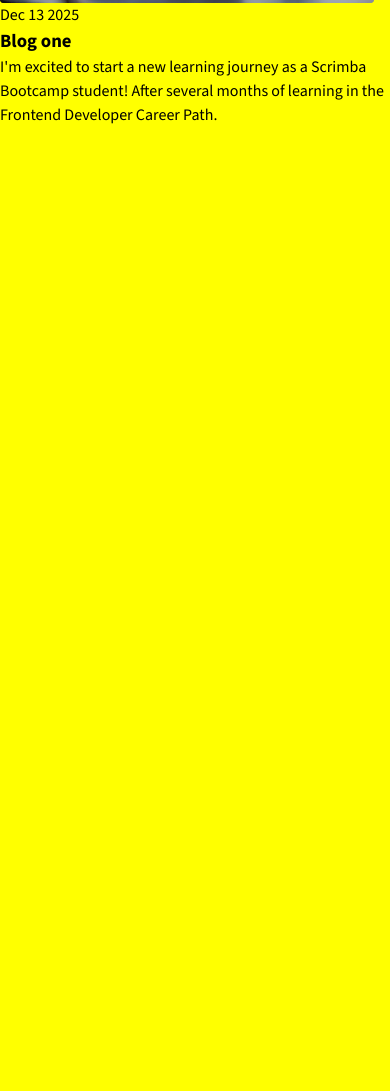
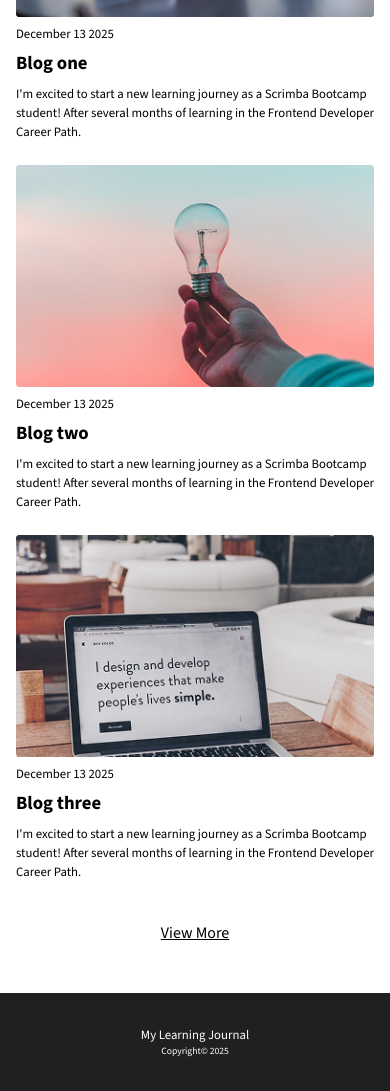
Before and after one commit to Okumu87/Learning-journal, a website built with Vite: page index.html in a window 390 px wide. Shown: the part 554-1645 px from the top of the page. Before the commit the page ends 844 px from the top, so only its background shows below. Built offline with nearby package versions, Linux system fonts and the light colour scheme.

Commit message:
mobile device --> finished

```diff
--- a/css/media-queries.css
+++ b/css/media-queries.css
@@ -1,9 +1,5 @@
 /* xs */
 @media (min-width: 290px){
-body{
-                background: yellow;
-
-}
 
 .nav-section{
 
@@ -21,11 +17,7 @@ header{
     background-repeat: no-repeat;
     padding: 1.5em 1.2em;
 
-    p{
-        font-size: .8rem;
-        line-height: 1.5;
-        margin-top: .5em;
-    }
+
 
     h2{
          line-height: 1;
@@ -42,8 +34,67 @@ header{
     }
 }
 
+ p{
+        font-size: .8rem;
+        line-height: 1.5;
+        margin-top: .5em;
+    }
+
+/* main */
+
+
+
+.article{
+    margin: 1.5em 1em;
+
+    .article-date{
+        margin: .5em 0;
+        font-size: .8rem;
+        font-weight: 300;
+    }
 }
 
+
+.btn-article{
+     display: block;
+    text-align: center;
+    color: #000000;
+    margin: 2.5em  0 3em 0;
+
+}
+
+footer{
+    display: block;
+    text-align: center;
+    color: #FFFFFF;
+    background-color:#202020;
+    padding: 2em 0;
+
+    h4{
+        font-size: .8rem;
+        font-weight: 500;
+    }
+
+    p{
+        margin: 0;
+        font-weight: 300;
+        font-size: .6rem;
+    }
+}
+
+}
+
+@media(min-width: 416px){
+    body{
+        background: yellow;
+    }
+
+    main{
+      display: flex;
+      gap: 2em;
+    }
+
+}
 
 
 /* s */
--- a/css/style.css
+++ b/css/style.css
@@ -19,6 +19,7 @@ img{
 body{
     font-family: 'Source Sans 3', sans-serif;
     line-height: 1.5;
+
 }
 
 ul{
@@ -74,5 +75,3 @@ color:#090909 ;
 li a{
     color: #090909;
 }
-
-/* header */
--- a/index.html
+++ b/index.html
@@ -33,20 +33,46 @@
     <!-- main -->
     <main>
     <section class="articles">
-        <div class="blog-one">
-            <div class="img-blog__one">
+        <div class="article-one article">
+            <div class="img-article__one">
                 <img src="./images/article-image-01.png" alt="blog-one-img" class="blog-img">
             </div>
-            <div class="blog-one__text blog-text">
-                <p class="date blog-date">Dec 13 2025</p>
+            <div class="article-one__text article-text">
+                <p class="date article-date">December 13 2025</p>
                 <h3>Blog one</h3>
-                <p class="article-text">I'm excited to start a new learning journey as a Scrimba Bootcamp student! After several months of learning in the Frontend Developer Career Path.</p>
+                <p>I'm excited to start a new learning journey as a Scrimba Bootcamp student! After several months of learning in the Frontend Developer Career Path.</p>
+            </div>
         </div>
+        <div class="article-two article">
+            <div class="img-article__one">
+                <img src="./images/article-02.png" alt="blog-one-img" class="blog-img">
+            </div>
+            <div class="article-one__text article-text">
+                <p class="date article-date">December 13 2025</p>
+                <h3>Blog two</h3>
+                <p>I'm excited to start a new learning journey as a Scrimba Bootcamp student! After several months of learning in the Frontend Developer Career Path.</p>
+            </div>
+        </div>
+        <div class="article-one article">
+            <div class="img-article__one">
+                <img src="./images/article-03.png" alt="blog-one-img" class="blog-img">
+            </div>
+            <div class="article-one__text article-text">
+                <p class="date article-date">December 13 2025</p>
+                <h3>Blog three</h3>
+                <p>I'm excited to start a new learning journey as a Scrimba Bootcamp student! After several months of learning in the Frontend Developer Career Path.</p>
+            </div>
+        </div>
+
+        <a href="#" class="btn-article">View More</a>
     </section>
 
     </main>
+
     <!-- footer -->
     <footer>
+        <h4>My Learning Journal</h4>
+        <p>Copyright© 2025</p>
     </footer>
 </body>
 </html>
```
Also changed, not shown: images/article-02.png (added), images/article-03.png (added).
